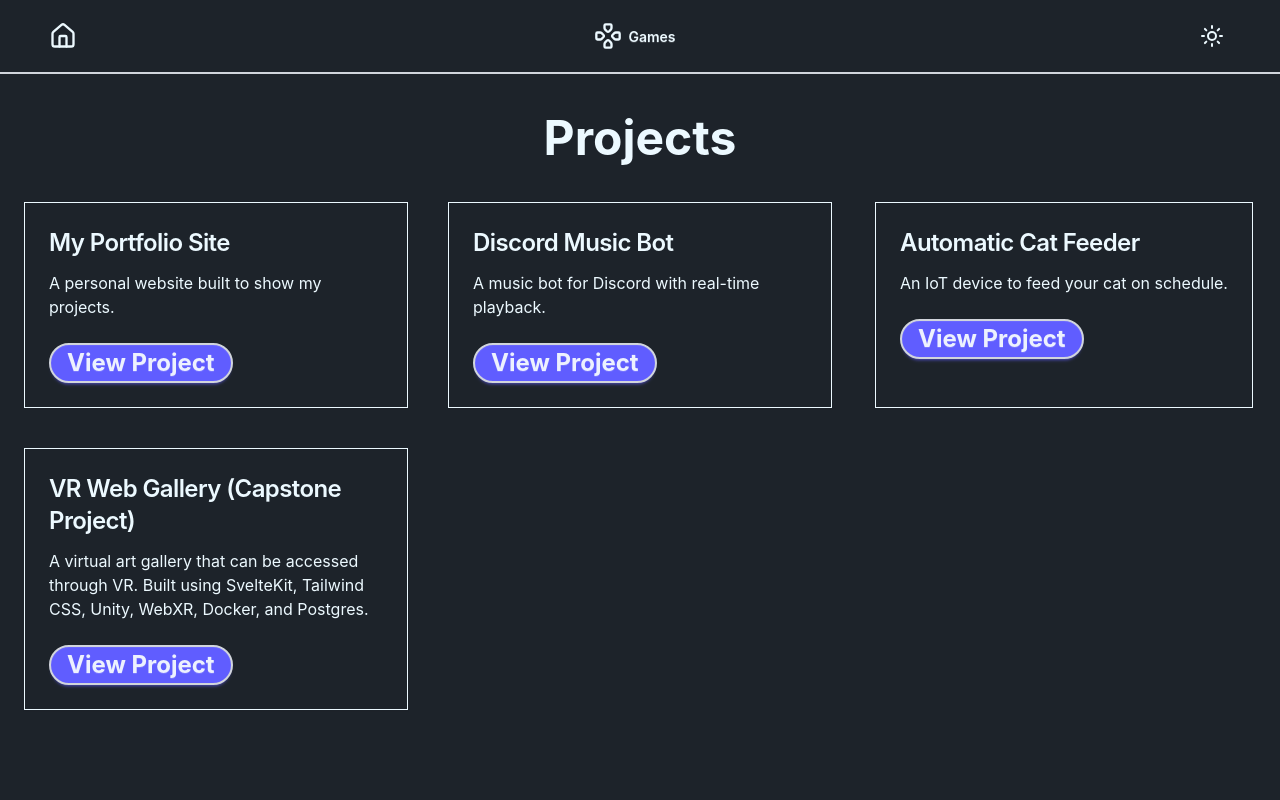
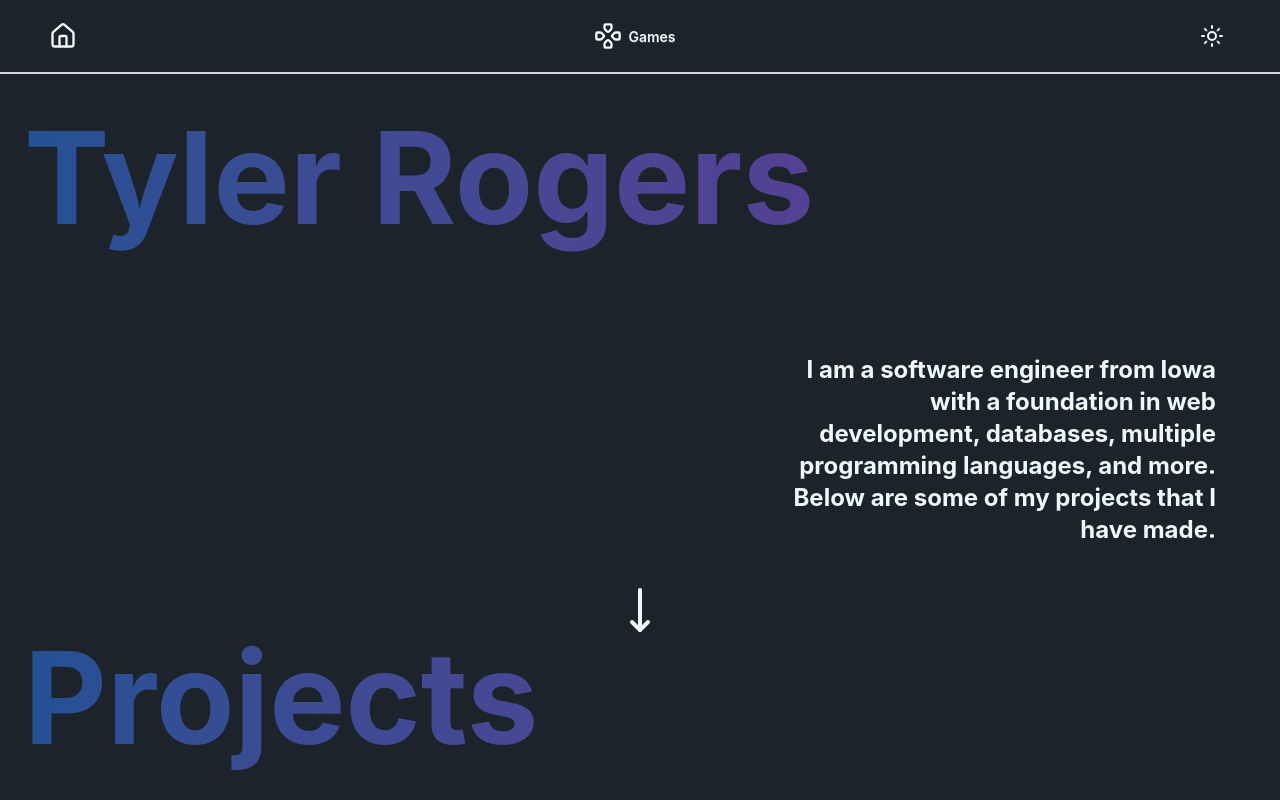
Before and after one commit to Tyler45Rogers/Web-Game, a SvelteKit app in the folder webApp/: page / in a window 1280 px wide. Shown: the top 800 px of the page. Built offline with nearby package versions, Linux system fonts and the light colour scheme.

Commit message:
Adding name and description to site, still need links to social media, need to improve the project cards (those buttons are super ugly :( )

```diff
--- a/webApp/src/routes/+page.svelte
+++ b/webApp/src/routes/+page.svelte
@@ -1,14 +1,28 @@
 <script>
+    import MoveDown from '@lucide/svelte/icons/move-down';
     import ProjectCard from '$lib/components/ProjectCard.svelte';
     import { projects } from '$lib/projects/projects.js';
 </script>
 
-<section>
+
+<!--Who Am I-->
+<section class="mt-10">
+<div class="flex flex-col mx-auto gap-10">
+    <p class="text-9xl font-bold text-left justify-start animate-pulse bg-gradient-to-r from-blue-500 to-purple-500 bg-clip-text text-transparent pb-8"> Tyler Rogers </p>
+    <div class="flex flex-row justify-end">
+        <p class="text-2xl font-bold mt-10 mr-10 max-w-md text-right"> I am a software engineer from Iowa with a foundation in web development, databases, multiple programming languages, and more. Below are some of my projects that I have made. </p>
+    </div>
+    <div class ="flex justify-center">
+        <MoveDown size={48} class="flex justify-center"/>
+    </div>
+
+
+</div>
+
+<!--Projects-->
+<p class="text-9xl font-bold text-left justify-start animate-pulse bg-gradient-to-r from-blue-500 to-purple-500 bg-clip-text text-transparent pb-8"> Projects </p>
 
     <div class="flex flex-col justify-items-center mx-auto">
-        <p class="text-5xl font-bold mt-10 text-center"> Projects </p>
-
-
         <div class = "grid md:grid-cols-3 sm:grid-cols-1 justify-items-center mx-auto mb-10 mt-10 gap-10">
             {#each projects as project}
             <ProjectCard
```
